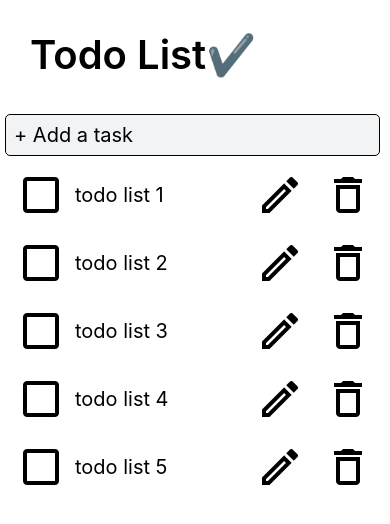
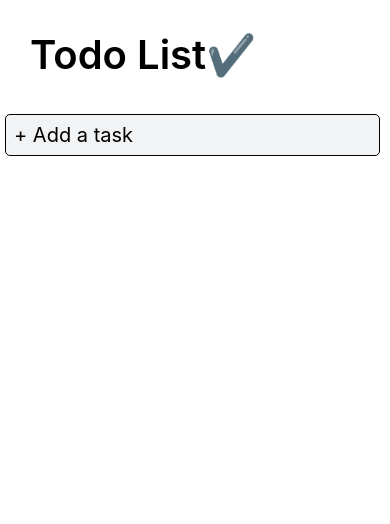
Before and after one commit to kjh-busan/rn-todo, a React Native app: screen / in a window 390 px wide. Shown: the top 524 px of the page. Built offline with nearby package versions, Linux system fonts and the light colour scheme.

Commit message:
feat: touch eventhandle WIP

```diff
--- a/src/App.js
+++ b/src/App.js
@@ -9,15 +9,26 @@ import Input from './components/Input';
 import Task from './components/Task';
 
 export default function App() {
-  const [newTask, setNewTask] = useState('');
+  const [ newTask, setNewTask ] = useState('');
+  const [ newText, setNewText ] = useState('');
+  const [ taskList, setTaskList ] = useState([]);
 
   const _addTask = () => {
-    alert(`add : ${newTask}`);
+    const newTask = {
+      id: Date.now(),
+      textTodo: newText,
+      completed: false,
+    };
+
+    taskList.push(newTask);
+    // alert("taskList: " + taskList.length);
+    setTaskList(taskList);
+    setNewText('');
     setNewTask('');
   };
 
   const _handleTextChange = (text) => {
-    setNewTask(text);
+    setNewText(text);
   };
 
   return (
@@ -25,15 +36,16 @@ export default function App() {
       <StatusBar style="auto" />
       <Title title="Todo List✔️"></Title>
       <Input
-        value={newTask}
+        value={newText}
         onChangeText={_handleTextChange}
         onSubmitEditing={_addTask}
       />
-        <Task text="todo list 1" />
-        <Task text="todo list 2" />
-        <Task text="todo list 3" />
-        <Task text="todo list 4" />
-        <Task text="todo list 5" />
+      {
+        taskList.map((task) =>
+        <Task key={task.id} task={task} />
+        )
+      }
+
     </View>
   );
 }
--- a/src/components/Task.js
+++ b/src/components/Task.js
@@ -1,4 +1,4 @@
-import React from 'react';
+import React, { useState } from 'react';
 import { images } from '../images';
 import {
   Dimensions,
@@ -8,13 +8,20 @@ import {
 } from 'react-native';
 import IconButton from './IconButton';
 
-const Task = ({ text }) => {
+// const [ task, setTask ] = useState({});
+const Task = ({ task }) => {
+  function checkComplete() {
+    // setTask(!task.completed);
+    alert('task object complete state', task.completed);
+  }
+
   return (
     <View style={styles.container}>
-      <IconButton type={images.uncompleted} />
-      <Text style={{ fontSize: 20, flex: 1 }}>{text}</Text>
-      <IconButton type={images.edit} />
-      <IconButton type={images.delete} />
+      {
+        task.completed
+        ? <><IconButton onPressOut={() => checkComplete()} type={images.completed} /><Text style={{ fontSize: 20, flex: 1 }}>{task.textTodo}</Text><IconButton type={images.delete} /></>
+        : <><IconButton type={images.uncompleted} /><Text style={{ fontSize: 20, flex: 1 }}>{task.textTodo}</Text><IconButton type={images.edit} /></>
+      }
     </View>
   );
 };
```
